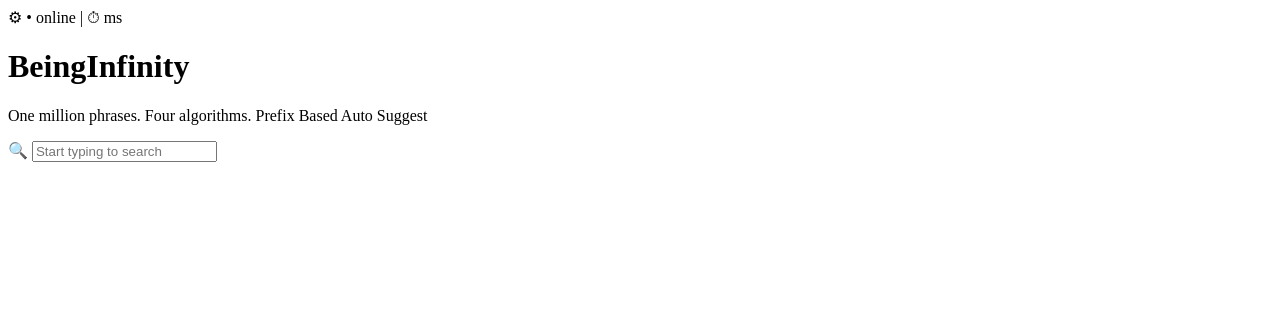
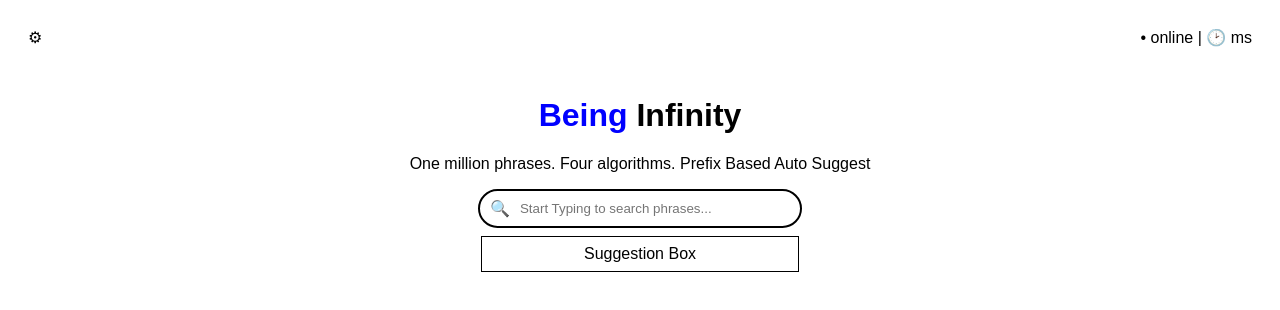
Before and after one commit to shubhi0811/Shubhi.Nodejs, a website: page frontend/pages/autosuggest.html in a window 1280 px wide. Drawn offline with Linux system fonts and the light colour scheme.

Commit message:
autosuggest new

```diff
--- a/frontend/pages/autosuggest.html
+++ b/frontend/pages/autosuggest.html
@@ -3,21 +3,51 @@
 <head>
     <meta charset="UTF-8">
     <meta name="viewport" content="width=device-width, initial-scale=1.0">
-    <title>Gear Bullet Title</title>
-    <!-- Symbols -->
-    <span>&#9881;</span>
-    <span>&#x2022; online |</span>
-    <span>&#9201;</span> ms
+    <title>Easy Auto Suggest</title>
+    <style>
+        body {
+            font-family: Arial, sans-serif;
+            text-align: center;
+            padding: 20px;
+        }
 
-    <h1>BeingInfinity</h1>
-    <div>
-        <p>One million phrases. Four algorithms. Prefix Based Auto Suggest</p>
-    </div>
-    <span>&#128269 <input placeholder ="Start typing to search "></span>
+        .top {
+            display: flex;
+            justify-content: space-between;
+            margin-bottom: 50px;
+        }
 
+        h1 {
+            color: black;
+        }
 
+        .being {
+            color: blue;
+        }
+
+        .search {
+            margin-top: 20px;
+            border: 1px solid #ccc;
+            padding: 10px;
+            width: 300px;
+            display: inline-block;
+        }
+    </style>
 </head>
 <body>
+    <div class="top">
+        <div>⚙</div>
+        <div>• online | 🕑 ms</div>
+    </div>
 
+    <h1><span class="being">Being  </span>Infinity</h1>
+    <p>One million phrases. Four algorithms. Prefix Based Auto Suggest</p>
+
+    <div style="display: inline-flex; align-items: center; border: 2px solid black; padding: 8px 10px; width: 300px; border-radius: 20px;">
+        <span style="margin-right: 8px; font-size: 16px;">🔍</span>
+        <input type="text" placeholder="Start Typing to search phrases..." style="border: none; outline: none; width: 100%;">
+    </div>
+
+    <div style="border:1px solid black; width:300px; margin:8px auto; padding:8px;">Suggestion Box</div>
 </body>
 </html>
```
